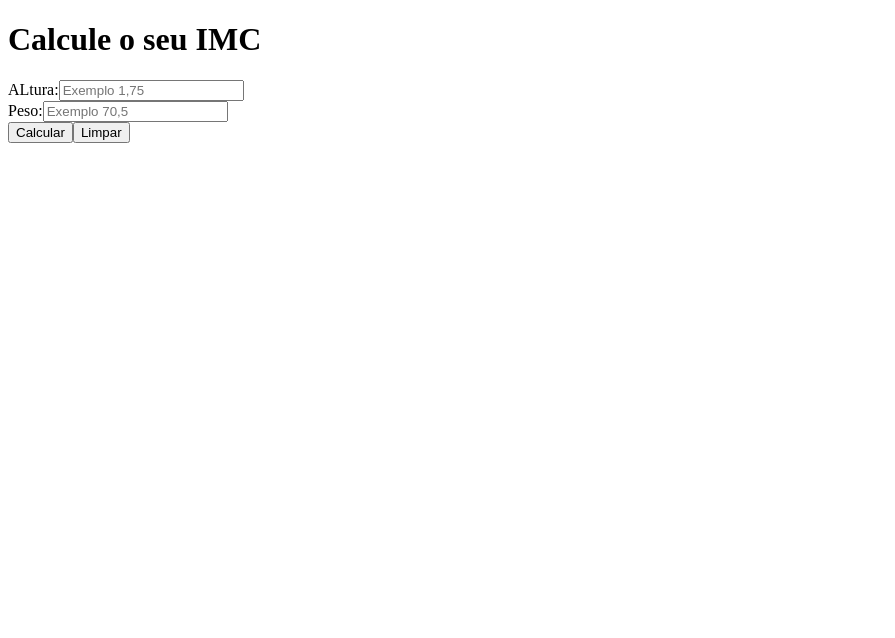
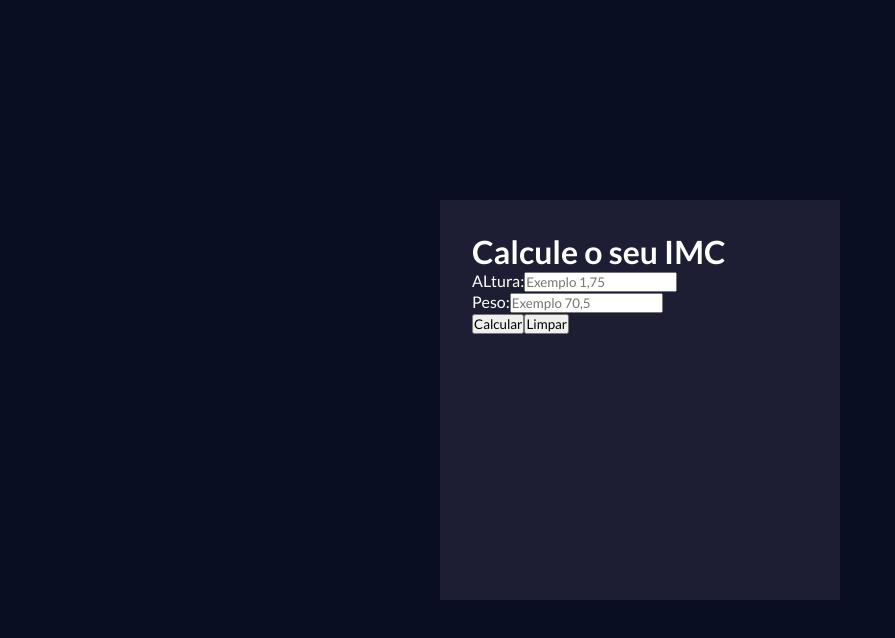
Before and after one commit to aldosds/calcule-o-seu-imc-react, a React (Vite) app: page / in a window 1280 px wide. Shown: the top 638 px of the page, without its empty margins (0-895 px from the left). Built offline with nearby package versions, Linux system fonts and the light colour scheme.

Commit message:
style: initial stylizations

```diff
--- a/index.html
+++ b/index.html
@@ -5,6 +5,14 @@
     <link rel="icon" type="image/svg+xml" href="/favicon.svg" />
     <meta name="viewport" content="width=device-width, initial-scale=1.0" />
     <title>Calcule o seu IMC</title>
+
+    <!-- Fonts -->
+    <link rel="preconnect" href="https://fonts.googleapis.com" />
+    <link rel="preconnect" href="https://fonts.gstatic.com" crossorigin />
+    <link
+      href="https://fonts.googleapis.com/css2?family=Lato:ital,wght@0,100;0,300;0,400;0,700;0,900;1,100;1,300;1,400;1,700;1,900&display=swap"
+      rel="stylesheet"
+    />
   </head>
   <body>
     <div id="root"></div>
--- a/src/App.css
+++ b/src/App.css
@@ -0,0 +1,6 @@
+.container {
+  background-color: #1d1e33;
+  min-width: 400px;
+  min-height: 400px;
+  padding: 2rem;
+}
--- a/src/App.jsx
+++ b/src/App.jsx
@@ -4,9 +4,9 @@
 
 function App() {
   return (
-    <>
+    <div className="container">
       <ImcCalc />
-    </>
+    </div>
   );
 }
 
--- a/src/index.css
+++ b/src/index.css
@@ -0,0 +1,16 @@
+* {
+  margin: 0;
+  padding: 0;
+  box-sizing: border-box;
+  font-family: "Lato", sans-serif;
+}
+
+body {
+  background-color: #090e22;
+  color: #fff;
+  display: flex;
+  justify-content: center;
+  align-items: center;
+  min-height: 100vh;
+  color: #fff;
+}
```
